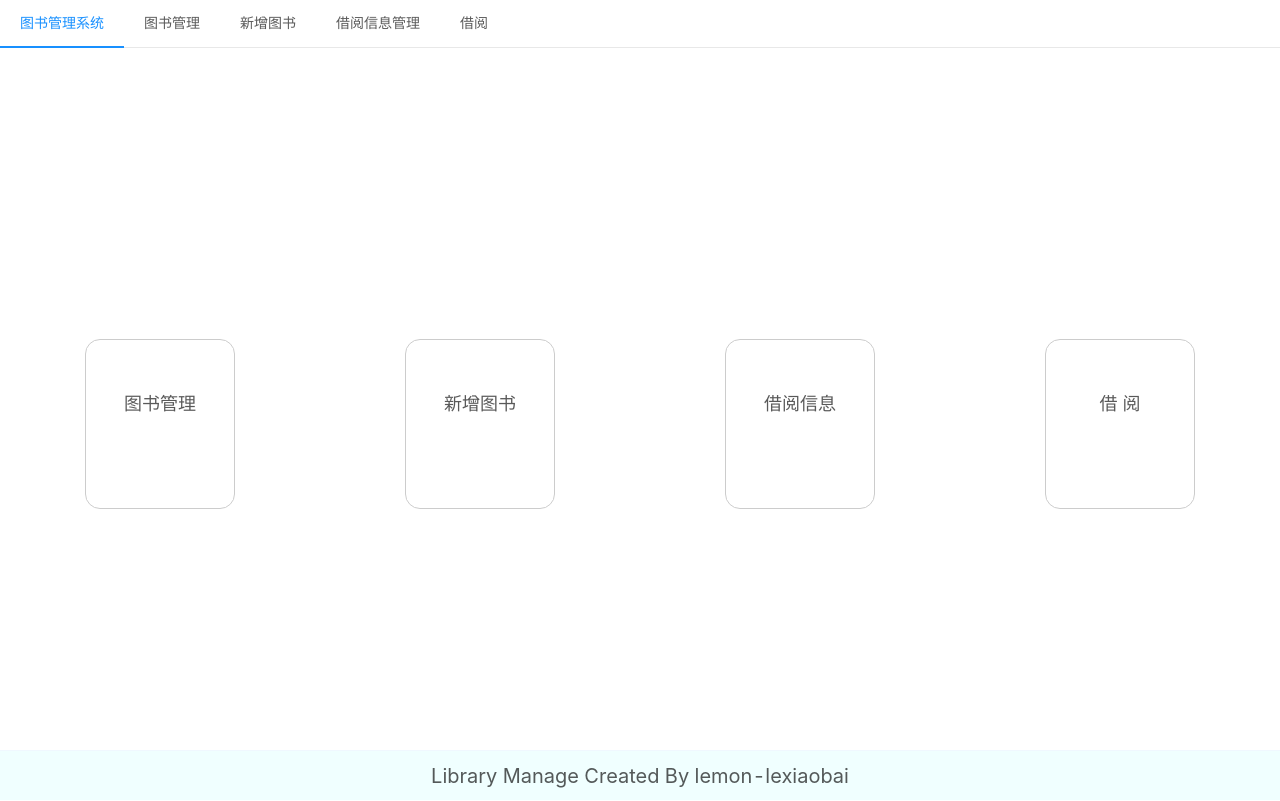
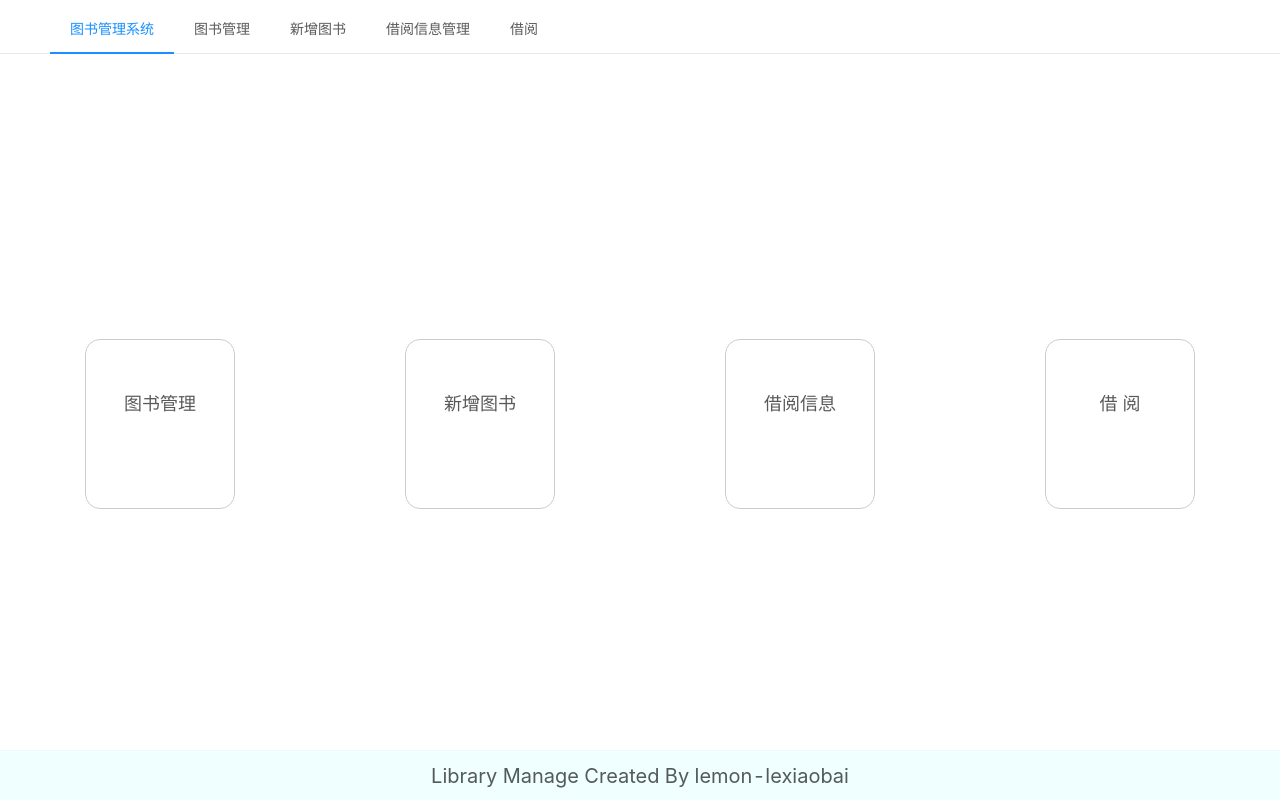
Before and after one commit to lemon-lexiaobai/lib, a Vue app: page / in a window 1280 px wide. Built offline with nearby package versions, Linux system fonts and the light colour scheme.

Commit message:
更改tab样式

```diff
--- a/src/components/tab/tab.vue
+++ b/src/components/tab/tab.vue
@@ -1,7 +1,7 @@
 <template>
-    <div>
+    <div class="wrapper">
       <a-menu v-model="current" mode="horizontal">
-        <a-menu-item key="home" @click="clickItem">图书管理系统</a-menu-item>
+        <a-menu-item key="home" @click="clickItem" class="menu-head">图书管理系统</a-menu-item>
         <a-menu-item key="book" @click="clickItem">图书管理</a-menu-item>
         <a-menu-item key="increase" @click="clickItem">新增图书</a-menu-item>
         <a-menu-item key="library" @click="clickItem">借阅信息管理</a-menu-item>
@@ -36,5 +36,10 @@ export default {
 </script>
 
 <style scoped>
-
+  .wrapper{
+    padding: 6px 0 6px 0;
+  }
+  .menu-head{
+    margin-left: 50px
+  }
 </style>
```
